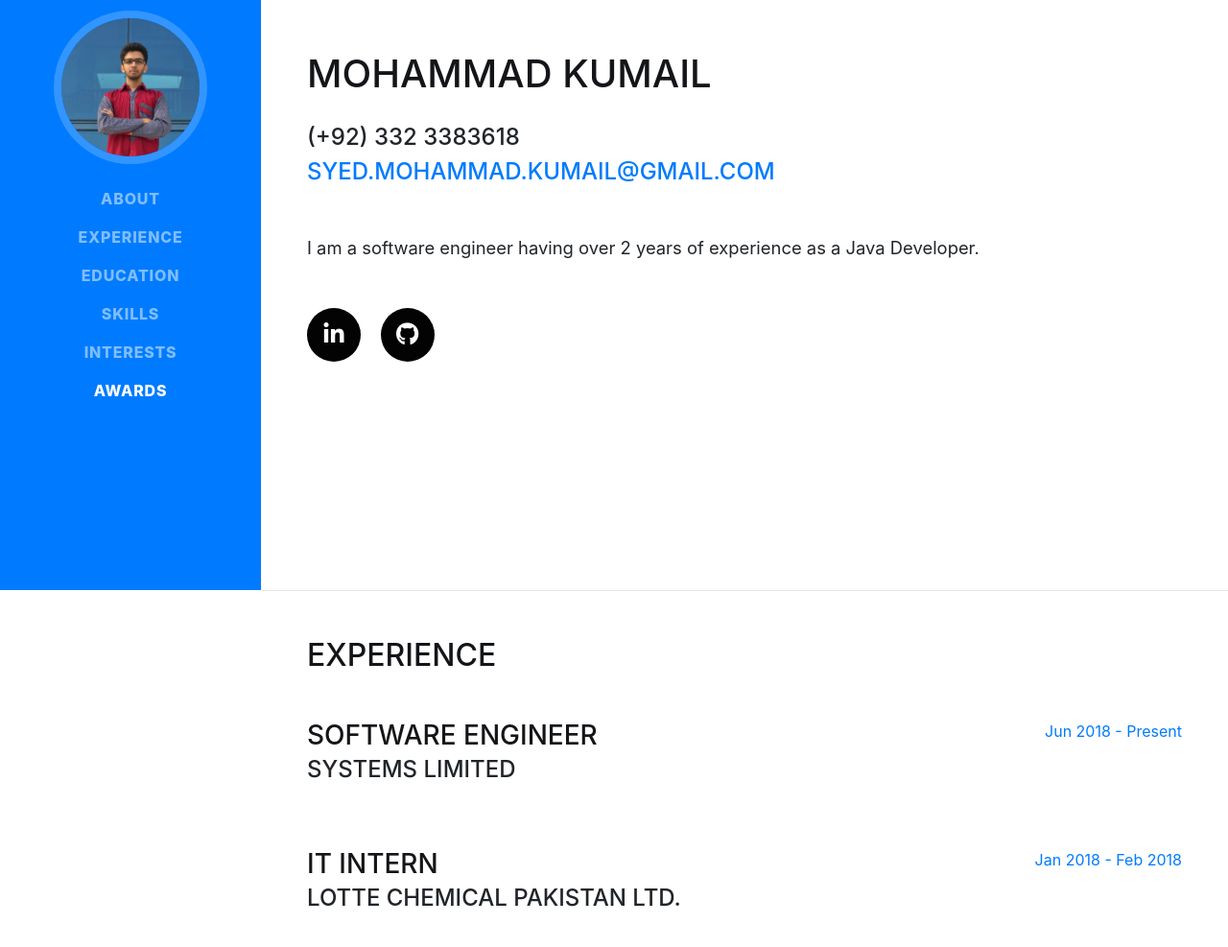
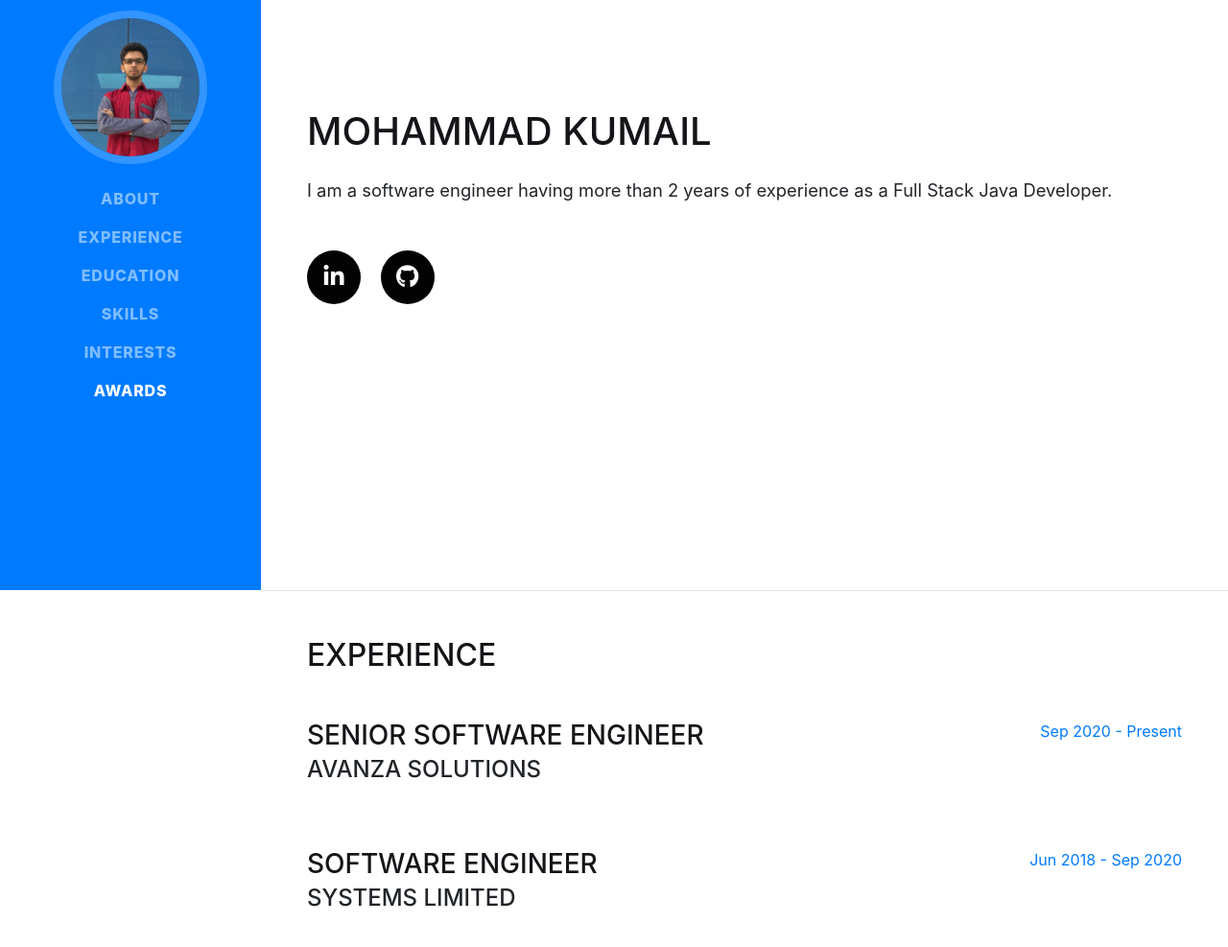
Before and after one commit to Kumail/kumail.github.io, a website with bundled scripts: page index.html in a window 1280 px wide. Shown: the part 185-1172 px from the top of the page at 96% size. Built offline with nearby package versions, Linux system fonts and the light colour scheme; a web font is replaced by a local one.

Commit message:
Fixed formatting

```diff
--- a/index.html
+++ b/index.html
@@ -33,7 +33,8 @@
         <img class="img-fluid img-profile rounded-circle mx-auto mb-2" src="img/profile.jpg" alt="">
       </span>
     </a>
-    <button class="navbar-toggler" type="button" data-toggle="collapse" data-target="#navbarSupportedContent" aria-controls="navbarSupportedContent" aria-expanded="false" aria-label="Toggle navigation">
+    <button class="navbar-toggler" type="button" data-toggle="collapse" data-target="#navbarSupportedContent"
+      aria-controls="navbarSupportedContent" aria-expanded="false" aria-label="Toggle navigation">
       <span class="navbar-toggler-icon"></span>
     </button>
     <div class="collapse navbar-collapse" id="navbarSupportedContent">
@@ -68,11 +69,8 @@
 
         </h1>
         <br />
-        <div class="subheading mb-5">(+92) 332 3383618
-          <br />
-          <a href="syed.mohammad.kumail@gmail.com">syed.mohammad.kumail@gmail.com</a>
-        </div>
-        <p class="lead mb-5">I am a software engineer having over 2 years of experience as a Java Developer.</p>
+        <p class="lead mb-5">I am a software engineer having more than 2 years of experience as a Full Stack Java
+          Developer.</p>
         <div class="social-icons">
           <a href="https://www.linkedin.com/in/mohammadkumail/">
             <i class="fab fa-linkedin-in"></i>
@@ -92,23 +90,23 @@
 
         <div class="resume-item d-flex flex-column flex-md-row justify-content-between mb-5">
           <div class="resume-content">
+            <h3 class="mb-0">Senior Software Engineer</h3>
+            <div class="subheading mb-3">Avanza Solutions</div>
+            <p></p>
+          </div>
+          <div class="resume-date text-md-right">
+            <span class="text-primary">Sep 2020 - Present</span>
+          </div>
+        </div>
+
+        <div class="resume-item d-flex flex-column flex-md-row justify-content-between mb-5">
+          <div class="resume-content">
             <h3 class="mb-0">Software Engineer</h3>
             <div class="subheading mb-3">Systems Limited</div>
             <p></p>
           </div>
           <div class="resume-date text-md-right">
-            <span class="text-primary">Jun 2018 - Present</span>
-          </div>
-        </div>
-
-        <div class="resume-item d-flex flex-column flex-md-row justify-content-between mb-5">
-          <div class="resume-content">
-            <h3 class="mb-0">IT Intern</h3>
-            <div class="subheading mb-3">LOTTE Chemical Pakistan Ltd.</div>
-            <p></p>
-          </div>
-          <div class="resume-date text-md-right">
-            <span class="text-primary">Jan 2018 - Feb 2018</span>
+            <span class="text-primary">Jun 2018 - Sep 2020</span>
           </div>
         </div>
 
@@ -145,7 +143,16 @@
         <ul class="fa-ul mb-0">
           <li>
             <i class="fa-li fa fa-check"></i>
-            Java Developer  </li>
+            Java
+          </li>
+          <li>
+            <i class="fa-li fa fa-check"></i>
+            JavaScript
+          </li>
+          <li>
+            <i class="fa-li fa fa-check"></i>
+            SQL
+          </li>
       </div>
     </section>
 
@@ -166,7 +173,8 @@
         <ul class="fa-ul mb-0">
           <li>
             <i class="fa-li fa fa-trophy text-warning"></i>
-            APIs and Microservices (freeCodeCamp.org)</li>
+            APIs and Microservices (freeCodeCamp.org)
+          </li>
           <li>
             <!-- <i class="fa-li fa fa-trophy text-warning"></i>
             1<sup>st</sup>
```
